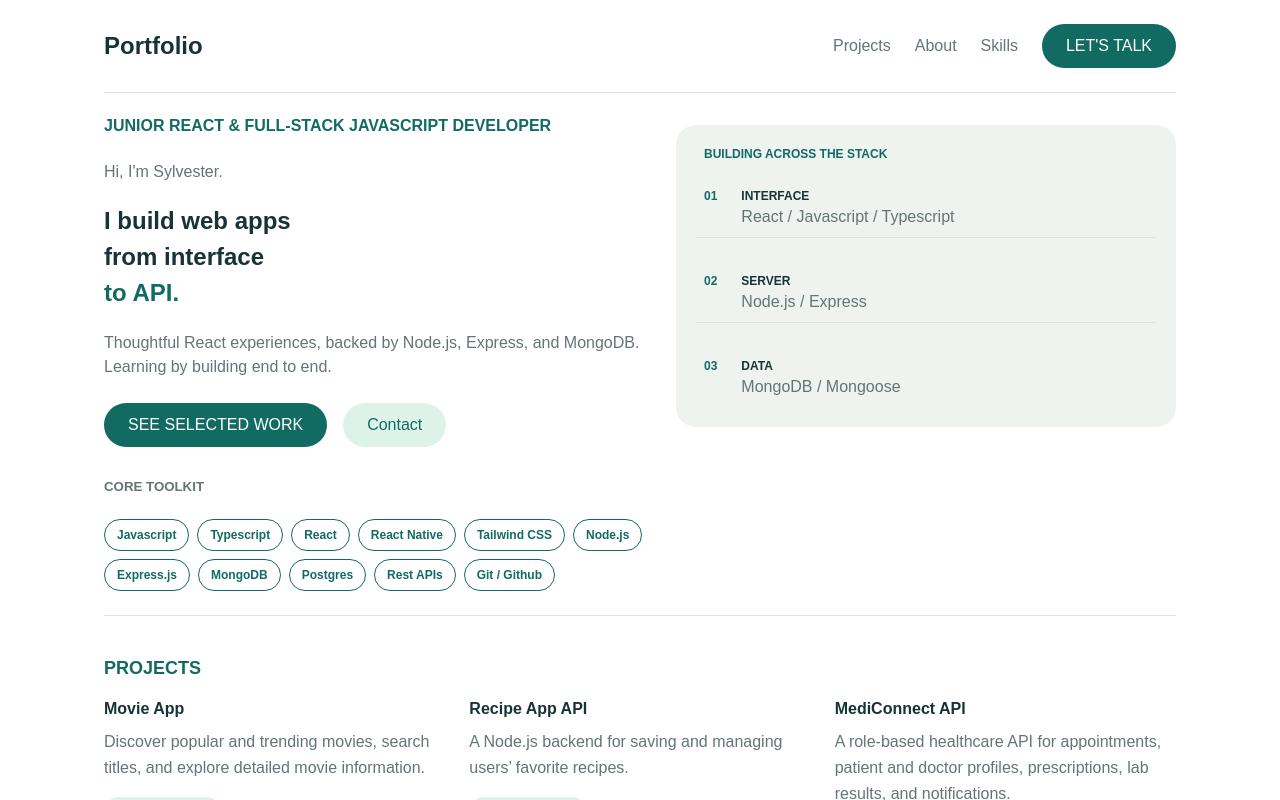
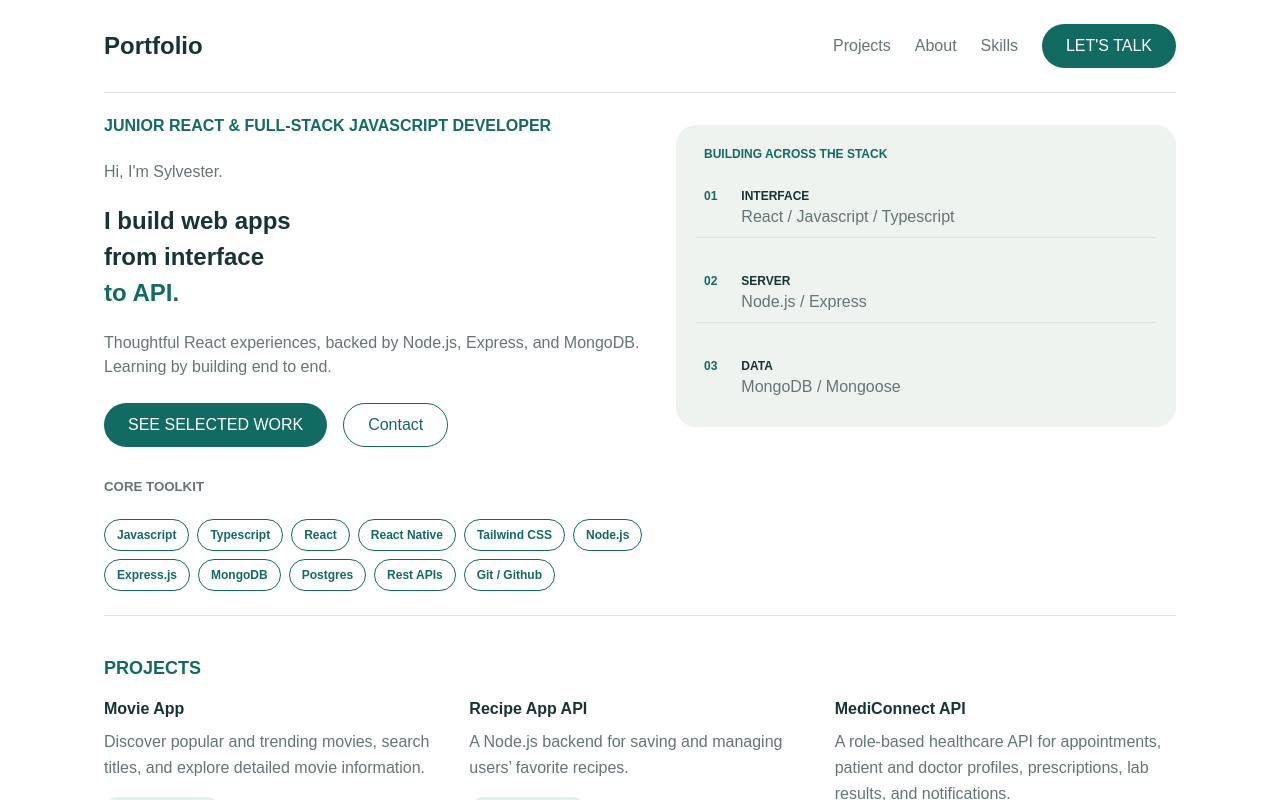
Before and after one commit to k4kojo/portfolio, a React (Vite) app: page / in a window 1280 px wide. In both pictures the pointer is over the link "Contact". Shown: the top 800 px of the page. Built offline with nearby package versions, Linux system fonts and the light colour scheme.

Commit message:
feat: update button-inverted hover state to include border styling for better visibility

```diff
--- a/src/components/shared/Button.css
+++ b/src/components/shared/Button.css
@@ -28,5 +28,5 @@
 }
 
 .button.button-inverted:hover {
-  background: var(--mint);
+  border: 1px solid;
 }
```
